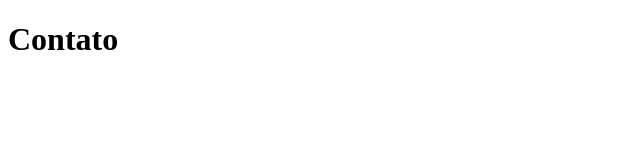
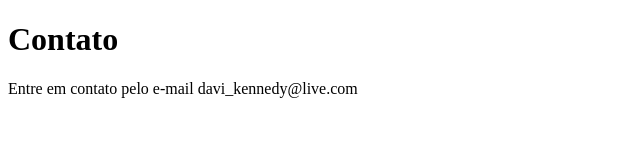
Before and after one commit to davikennedy/laboratorio-git, a plain HTML site: page contato.html in a window 1280 px wide. Shown: the whole page, without its empty margins (0-640 px from the left). Drawn offline with Linux system fonts and the light colour scheme.

Commit message:
Adicionando o e-mail de contato

```diff
--- a/contato.html
+++ b/contato.html
@@ -8,5 +8,6 @@
 </head>
 <body>
     <h1>Contato</h1>
+    <p>Entre em contato pelo e-mail davi_kennedy@live.com</p>
 </body>
 </html>
```
